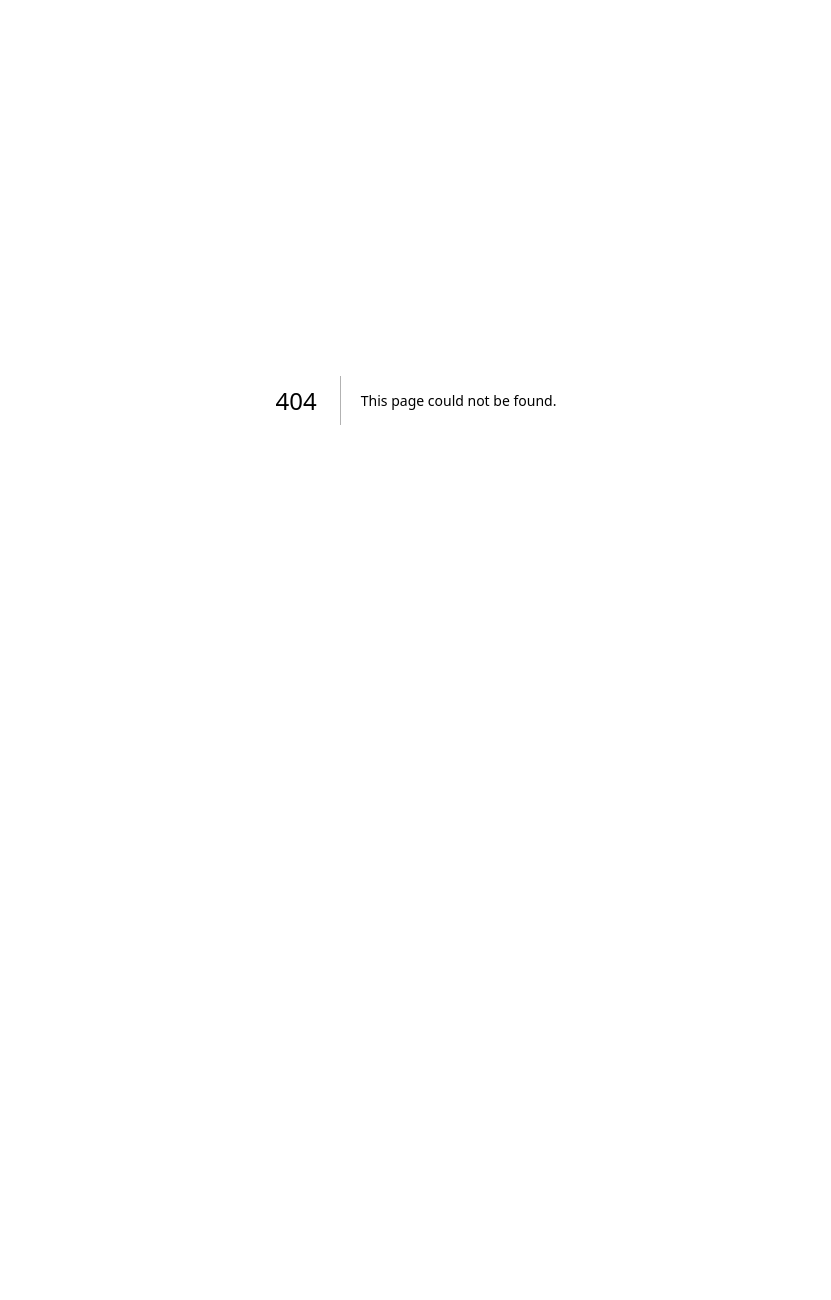
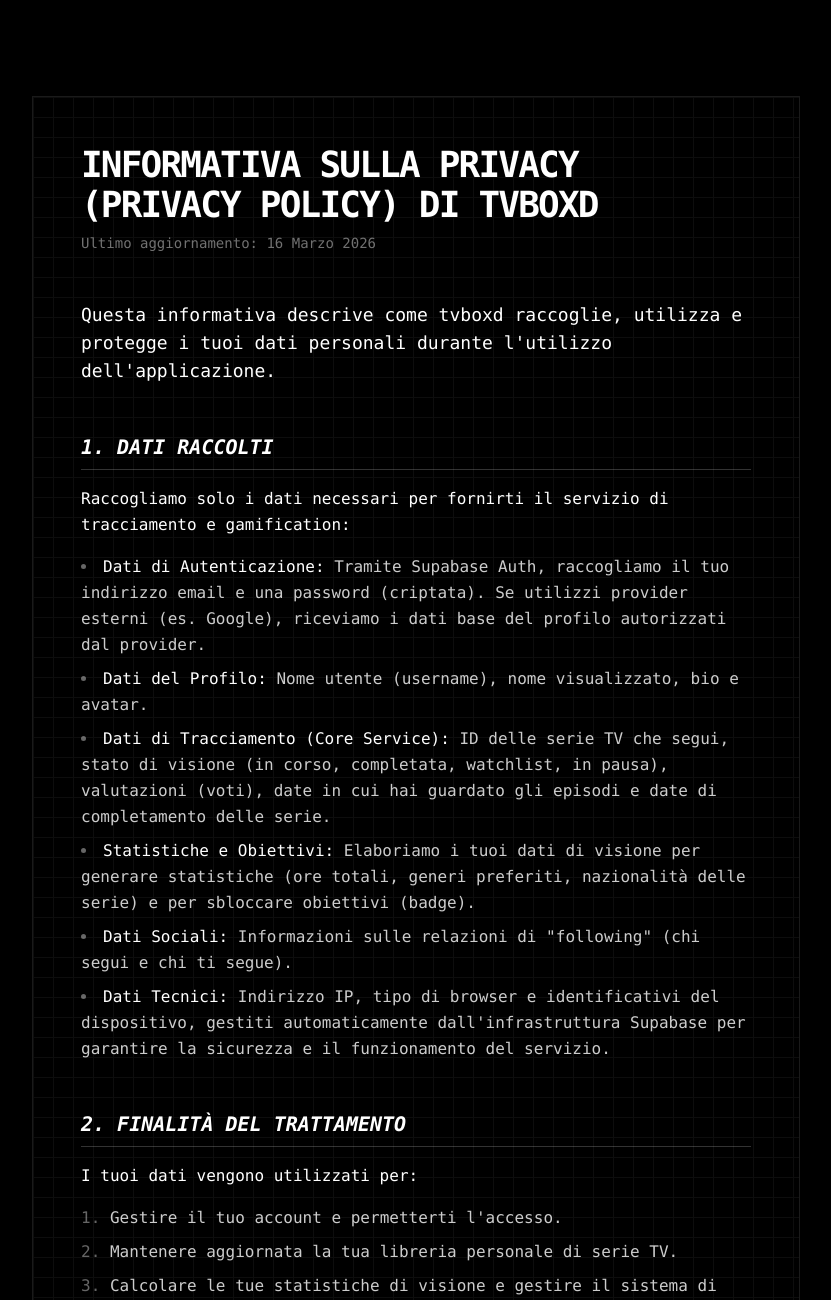
Before and after one commit to matthewhalf/retro_futuristic_portfolio, a Next.js app: page /privacy-policy in a window 1280 px wide. Before the commit this address had no page. Shown: the top 1300 px of the page, without its empty margins (224-1055 px from the left). Before the commit the page ends 800 px from the top, so only its background shows below. Built offline with nearby package versions, Linux system fonts and the light colour scheme.

Commit message:
privacy policy

```diff
--- /dev/null
+++ b/app/privacy-policy/page.jsx
@@ -0,0 +1,119 @@
+"use client"
+
+import Link from "next/link";
+import { IoArrowBack } from "react-icons/io5";
+
+export default function PrivacyPolicy() {
+  return (
+    <main className="min-h-screen bg-[var(--bg)] text-[var(--text)] p-8 md:p-24 font-mono">
+      <div className="max-w-3xl mx-auto border border-white/10 p-6 md:p-12 relative overflow-hidden bg-black/50 backdrop-blur-sm">
+        {/* Retro Grid Background Overlay */}
+        <div className="absolute inset-0 -z-10 opacity-5 pointer-events-none"
+             style={{backgroundImage: 'linear-gradient(#fff 1px, transparent 1px), linear-gradient(90deg, #fff 1px, transparent 1px)', backgroundSize: '20px 20px'}}>
+        </div>
+
+        <h1 className="text-2xl md:text-4xl font-bold mb-2 uppercase tracking-tighter">
+          Informativa sulla Privacy (Privacy Policy) di tvboxd
+        </h1>
+        <p className="text-[#aaaa] text-sm mb-12">
+          Ultimo aggiornamento: 16 Marzo 2026
+        </p>
+
+        <section className="space-y-12 leading-relaxed">
+          <p className="text-lg">
+            Questa informativa descrive come tvboxd raccoglie, utilizza e protegge i tuoi dati personali
+            durante l&apos;utilizzo dell&apos;applicazione.
+          </p>
+
+          <div>
+            <h2 className="text-xl font-bold mb-4 text-white border-b border-white/20 pb-2 uppercase italic">
+              1. Dati Raccolti
+            </h2>
+            <p className="mb-4">Raccogliamo solo i dati necessari per fornirti il servizio di tracciamento e gamification:</p>
+            <ul className="list-disc list-inside space-y-2 text-[#cccccc] marker:text-white/40">
+              <li><span className="text-white">Dati di Autenticazione:</span> Tramite Supabase Auth, raccogliamo il tuo indirizzo email e una password (criptata). Se utilizzi provider esterni (es. Google), riceviamo i dati base del profilo autorizzati dal provider.</li>
+              <li><span className="text-white">Dati del Profilo:</span> Nome utente (username), nome visualizzato, bio e avatar.</li>
+              <li><span className="text-white">Dati di Tracciamento (Core Service):</span> ID delle serie TV che segui, stato di visione (in corso, completata, watchlist, in pausa), valutazioni (voti), date in cui hai guardato gli episodi e date di completamento delle serie.</li>
+              <li><span className="text-white">Statistiche e Obiettivi:</span> Elaboriamo i tuoi dati di visione per generare statistiche (ore totali, generi preferiti, nazionalità delle serie) e per sbloccare obiettivi (badge).</li>
+              <li><span className="text-white">Dati Sociali:</span> Informazioni sulle relazioni di &quot;following&quot; (chi segui e chi ti segue).</li>
+              <li><span className="text-white">Dati Tecnici:</span> Indirizzo IP, tipo di browser e identificativi del dispositivo, gestiti automaticamente dall&apos;infrastruttura Supabase per garantire la sicurezza e il funzionamento del servizio.</li>
+            </ul>
+          </div>
+
+          <div>
+            <h2 className="text-xl font-bold mb-4 text-white border-b border-white/20 pb-2 uppercase italic">
+              2. Finalità del Trattamento
+            </h2>
+            <p className="mb-4">I tuoi dati vengono utilizzati per:</p>
+            <ol className="list-decimal list-inside space-y-2 text-[#cccccc] marker:text-white/40">
+              <li>Gestire il tuo account e permetterti l&apos;accesso.</li>
+              <li>Mantenere aggiornata la tua libreria personale di serie TV.</li>
+              <li>Calcolare le tue statistiche di visione e gestire il sistema di obiettivi/gamification.</li>
+              <li>Permettere la ricerca di profili e le interazioni social tra utenti.</li>
+              <li>Fornirti consigli personalizzati basati sui tuoi generi preferiti.</li>
+            </ol>
+          </div>
+
+          <div>
+            <h2 className="text-xl font-bold mb-4 text-white border-b border-white/20 pb-2 uppercase italic">
+              3. Terze Parti e Trasferimento Dati
+            </h2>
+            <p className="mb-4">Non vendiamo i tuoi dati a terzi. Tuttavia, utilizziamo i seguenti fornitori per il funzionamento dell&apos;app:</p>
+            <ul className="list-disc list-inside space-y-2 text-[#cccccc] marker:text-white/40">
+              <li><span className="text-white">Supabase (Storage e Database):</span> I tuoi dati sono memorizzati sui server di Supabase (infrastruttura PostgreSQL).</li>
+              <li><span className="text-white">TMDB (The Movie Database):</span> Utilizziamo le loro API per recuperare informazioni sulle serie. Nessun tuo dato personale viene inviato a TMDB, tranne gli ID delle serie necessari per recuperare le informazioni tecniche.</li>
+            </ul>
+          </div>
+
+          <div>
+            <h2 className="text-xl font-bold mb-4 text-white border-b border-white/20 pb-2 uppercase italic">
+              4. Visibilità dei Dati
+            </h2>
+            <ul className="list-disc list-inside space-y-2 text-[#cccccc] marker:text-white/40">
+              <li><span className="text-white">Profilo Pubblico:</span> Il tuo username, il tuo titolo (rank), i badge sbloccati e le tue statistiche di visione sono visibili agli altri utenti che cercano il tuo profilo.</li>
+              <li><span className="text-white">Email:</span> Il tuo indirizzo email non viene mai mostrato pubblicamente agli altri utenti.</li>
+            </ul>
+          </div>
+
+          <div>
+            <h2 className="text-xl font-bold mb-4 text-white border-b border-white/20 pb-2 uppercase italic">
+              5. Cookie e Conservazione Locale
+            </h2>
+            <p className="mb-4">Utilizziamo il Local Storage del tuo browser per:</p>
+            <ul className="list-disc list-inside space-y-2 text-[#cccccc] marker:text-white/40">
+              <li>Mantenere la sessione di accesso (tramite Supabase).</li>
+              <li>Gestire preferenze temporanee dell&apos;interfaccia.</li>
+            </ul>
+          </div>
+
+          <div>
+            <h2 className="text-xl font-bold mb-4 text-white border-b border-white/20 pb-2 uppercase italic">
+              6. I tuoi Diritti
+            </h2>
+            <p className="mb-4">In conformità con il GDPR (o normative equivalenti), hai il diritto di:</p>
+            <ul className="list-disc list-inside space-y-2 text-[#cccccc] marker:text-white/40">
+              <li>Accedere ai tuoi dati in qualsiasi momento.</li>
+              <li>Rettificare informazioni errate nel tuo profilo.</li>
+              <li>Cancellare il tuo account e tutti i dati associati (tramite le impostazioni del profilo o contattando il supporto).</li>
+              <li>Esportare i tuoi dati di visione.</li>
+            </ul>
+          </div>
+
+          <div>
+            <h2 className="text-xl font-bold mb-4 text-white border-b border-white/20 pb-2 uppercase italic">
+              7. Contatti
+            </h2>
+            <p>
+              Per domande sulla tua privacy o per richiedere la cancellazione dei dati, puoi contattarci all&apos;indirizzo:
+              <span className="text-white ml-2 underline underline-offset-4 decoration-white/20">mezzatestamatteo0103@gmail.com</span>
+            </p>
+          </div>
+        </section>
+
+        <div className="mt-24 pt-8 border-t border-white/10 text-center text-[#555] text-xs uppercase tracking-[0.2em]">
+          &copy; 2026 tvboxd - all rights reserved
+        </div>
+      </div>
+    </main>
+  );
+}
```
